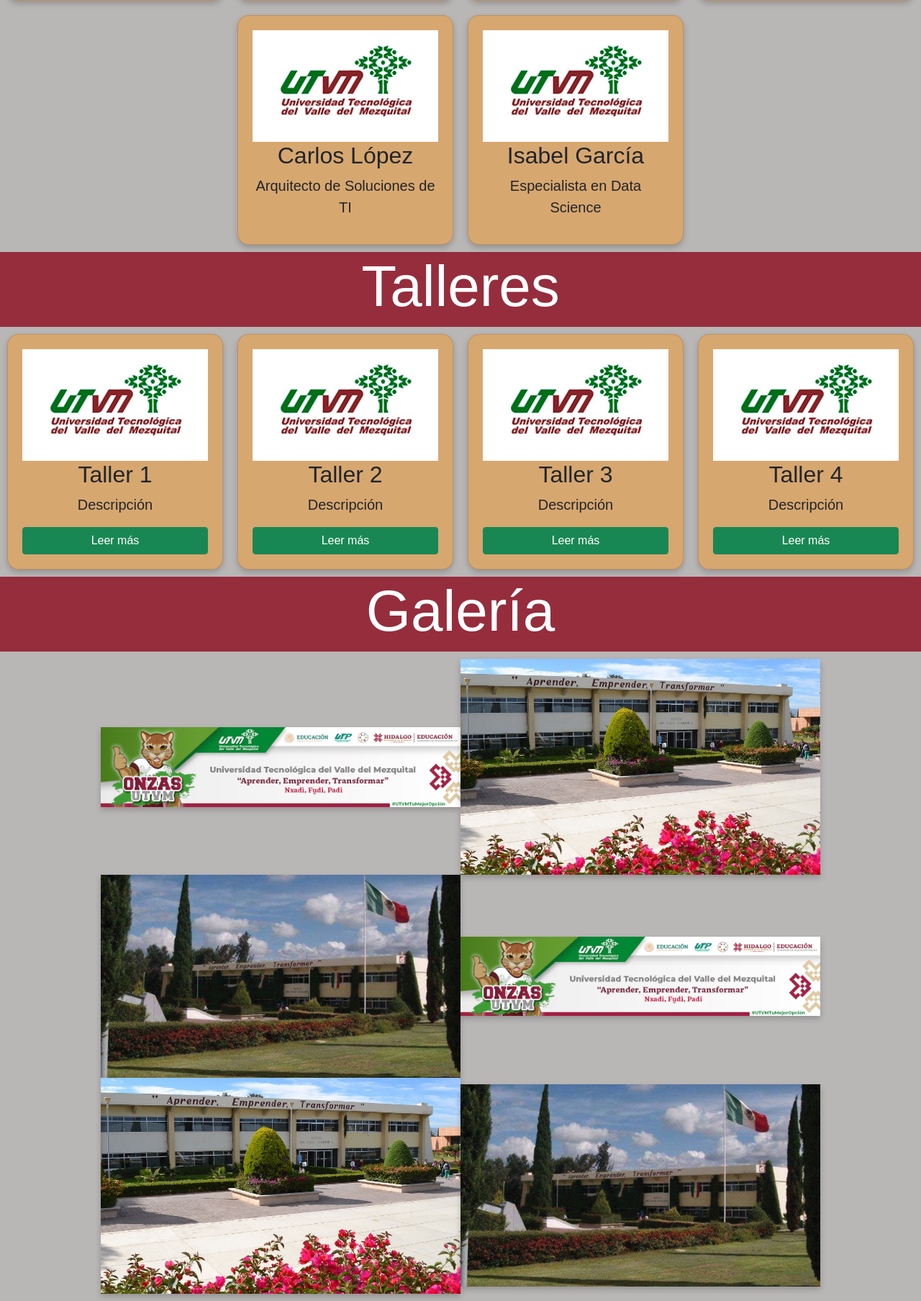
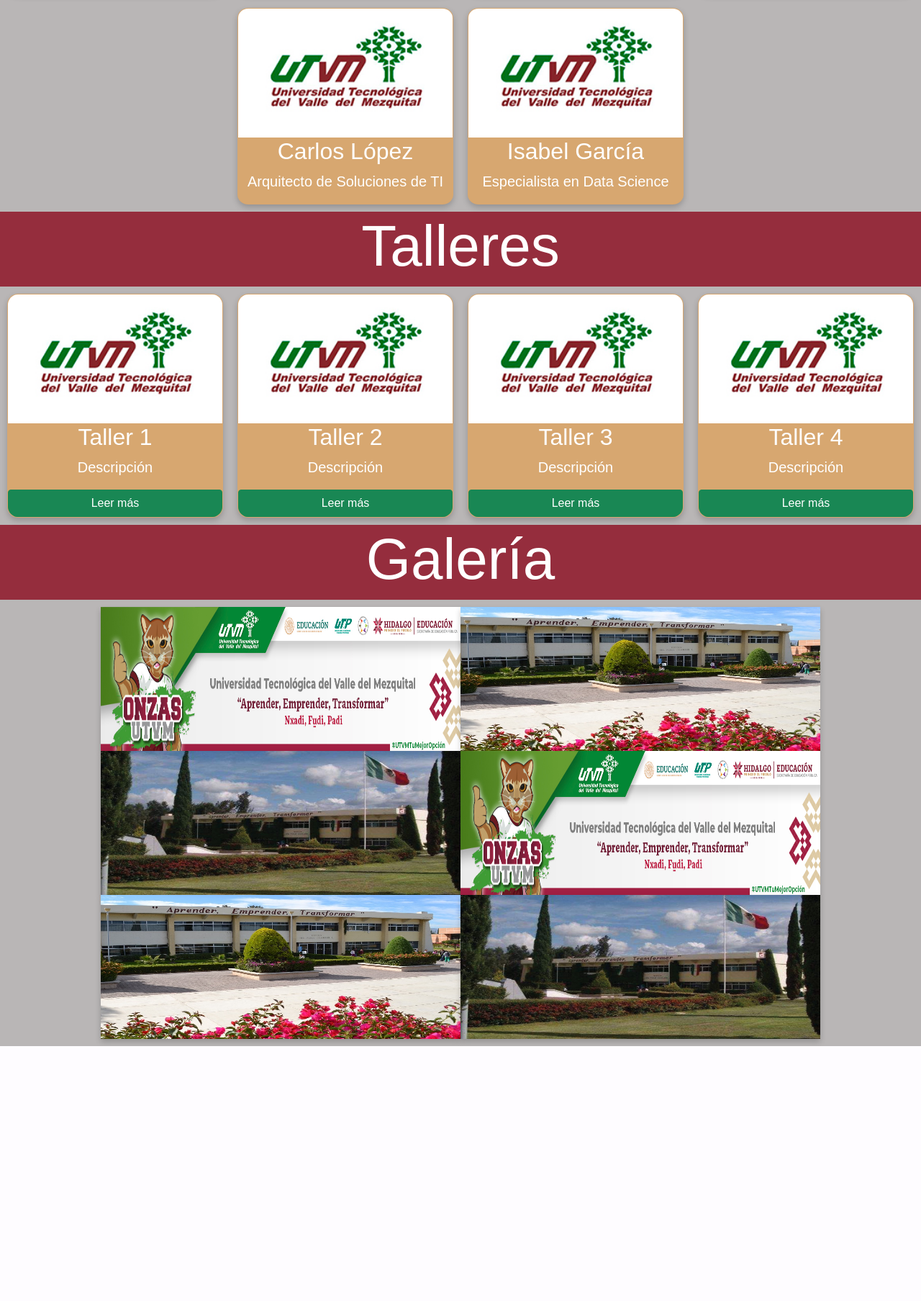
Before and after one commit to marinobo/JornadaUTVM, a PHP site: page / in a window 1280 px wide. Shown: the part 1465-3272 px from the top of the page at 72% size. After the commit the page ends 2918 px from the top, so only its background shows below. Run offline with PHP 8.4, Linux system fonts and the light colour scheme.

Commit message:
cambios index

```diff
--- a/index.html
+++ b/index.html
@@ -191,12 +191,14 @@
           </div>
           <div class="seccion">
             <div class="card">
-              <img src="img/logo.png" alt="Imagen 1">
+              <img src="img/https://images.pexels.com/photos/1239291/pexels-photo-1239291.jpeg?auto=compress&cs=tinysrgb&w=600" alt="Imagen 1">
               <h2>Luis Martínez</h2>
               <p>Administrador de Sistemas</p>
             </div>
             <div class="card">
-              <img src="https://images.pexels.com/photos/943084/pexels-photo-943084.jpeg?auto=compress&cs=tinysrgb&w=600" alt="Imagen 2">
+                <div class="image">
+                    <img src="https://images.pexels.com/photos/943084/pexels-photo-943084.jpeg?auto=compress&cs=tinysrgb&w=600" alt="Imagen 2">
+                </div>
               <h2>María González</h2>
               <p>Ingeniera de Software</p>
             </div>
--- a/styles_index.css
+++ b/styles_index.css
@@ -198,16 +198,25 @@
   .card {
     width: 300px;
     margin: 10px;
-    padding: 20px;
     text-align: center;
+    color:#ffff;
     border-radius: 5%;
     background-color: #d7a770;
     box-shadow: 0 4px 8px rgba(0, 0, 0, 0.2);
+    border: 1px solid transparent;
+    overflow: hidden;
+  }
+  .image {
+    width: 100%;
+    height: auto;
+    display: flex;
+    align-items: center;
+    justify-content: center;
   }
 
-  .card img {
-    max-width: 100%;
-    height: auto;
+  .image img {
+    width: 500px; /* Ajusta el ancho máximo de la imagen */
+    height: 200px; ;
   }
 
   @media (max-width: 768px) {
```
Also changed, not shown: img/ddf0738400b2f9de9062fb84d2976384.jpg (added), img/images.jpg (added).
